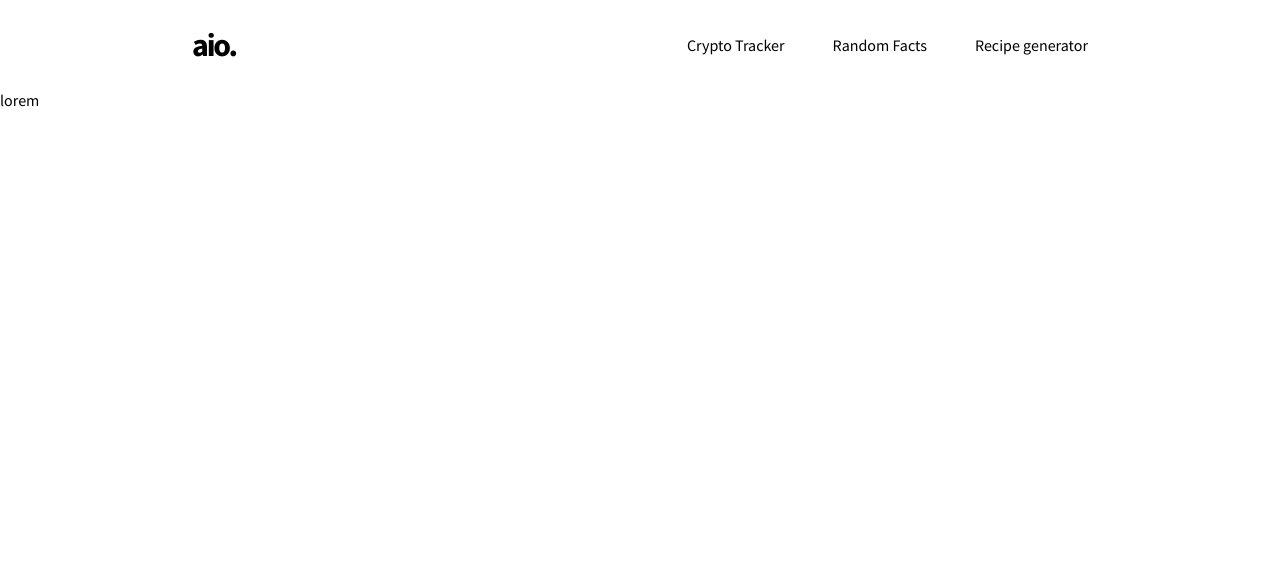
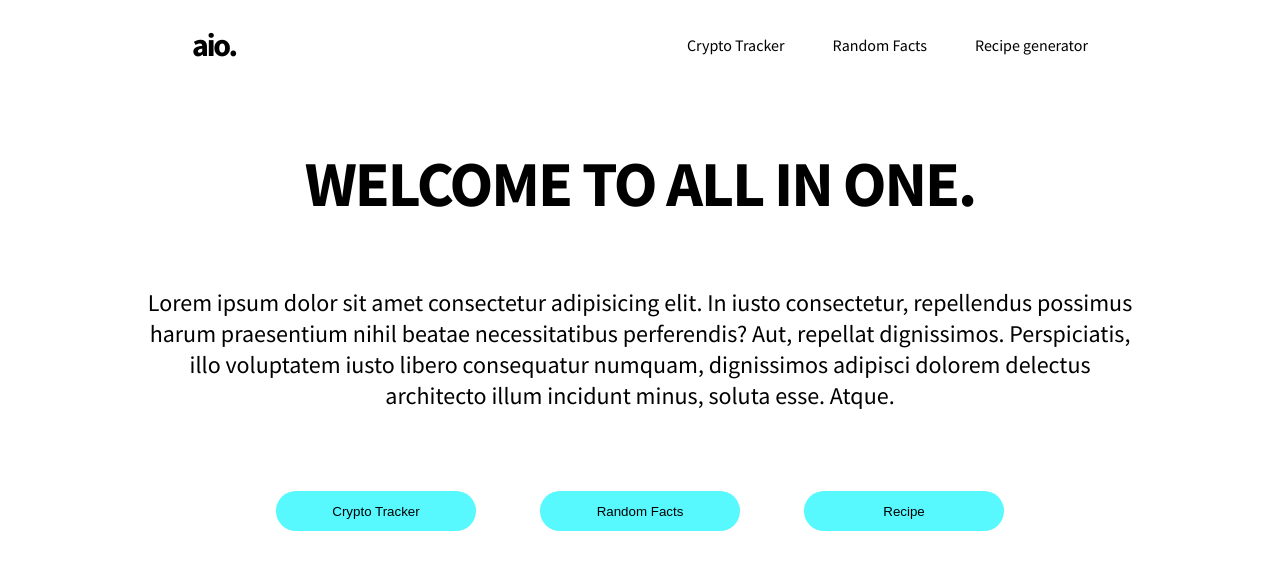
Before and after one commit to RainergrenOscar/All-in-ONE, a React (Create React App) app: page / in a window 1280 px wide. Shown: the top 570 px of the page. Built offline with nearby package versions, Linux system fonts and the light colour scheme.

Commit message:
created landingpage and cryptofetch

```diff
--- a/src/components/Landingpage.js
+++ b/src/components/Landingpage.js
@@ -1,7 +1,20 @@
 import React from 'react';
+import { Link } from 'react-router-dom';
+import "./Landingpage.scss"
 
 const Landingpage = () => {
-  return <div>lorem</div>;
+  return (
+    <section className='landingsection'>
+      <div className='landingsection__container'>
+      <h1> WELCOME TO ALL IN ONE.</h1>
+      <p>Lorem ipsum dolor sit amet consectetur adipisicing elit. In iusto consectetur, repellendus possimus harum praesentium nihil beatae necessitatibus perferendis? Aut, repellat dignissimos. Perspiciatis, illo voluptatem iusto libero consequatur numquam, dignissimos adipisci dolorem delectus architecto illum incidunt minus, soluta esse. Atque.</p>
+      <div className='landingsection__container__links'>
+        <Link to="/cryptotrackerapi"><button>Crypto Tracker</button></Link>
+        <Link to="/randomfactsapi"><button>Random Facts</button></Link>
+        <Link to="/recipeapi"><button>Recipe</button></Link>
+        </div>
+      </div>
+  </section>)
 };
 
 export default Landingpage;
--- a/src/components/Landingpage.scss
+++ b/src/components/Landingpage.scss
@@ -0,0 +1,38 @@
+.landingsection {
+  width: 100%;
+  height: 90vh;
+  display: flex;
+  justify-content: center;
+  &__container {
+    width: 1000px;
+    text-align: center;
+    h1 {
+      font-size: 4rem;
+      letter-spacing: -2px;
+      margin-bottom: 4rem;
+    }
+    p {
+      font-size: 1.5rem;
+      margin-bottom: 5rem;
+    }
+    &__links {
+      width: 100%;
+
+      button {
+        height: 40px;
+        width: 200px;
+        border: none;
+        margin: 0 2rem;
+        background-color: rgb(87, 249, 255);
+        border-radius: 20px;
+        cursor: pointer;
+        transition: all 0.3s ease;
+        position: relative;
+        &:hover {
+          background-color: rgb(0, 183, 255);
+          top: -0.5rem;
+        }
+      }
+    }
+  }
+}
--- a/src/components/apis/CryptoTrackerApi.js
+++ b/src/components/apis/CryptoTrackerApi.js
@@ -1,7 +1,29 @@
 import React from 'react';
+import "./CryptoTrackerApi.scss"
 
 const CryptoTrackerApi = () => {
-  return <div>Crypto tracker</div>;
+  return (
+    <section className='cSection'>
+      <div className="cSection__container">
+        <div className="cSection__container__split">
+          <div className="cSection__container__split__left">
+            <h1>Crypto Tracker</h1>
+            <p>Lorem, ipsum dolor sit amet consectetur adipisic Lorem ipsum dolor sit amet consectetur adipisicing elit. Tenetur iure omnis impedit obcaecati dignissimos labore quam voluptate necessitatibus repellendus reiciendis!ing elit. Hic, ea.</p>
+          </div>
+          <div className="cSection__container__split__right">
+            <div className="content">
+            <input type="text" />
+            </div>
+          </div>
+        </div>
+      </div>
+
+    </section>
+
+
+
+
+  );
 };
 
 export default CryptoTrackerApi;
--- /dev/null
+++ b/src/components/apis/CryptoTrackerApi.scss
@@ -0,0 +1,36 @@
+.cSection {
+  width: 100%;
+  height: 90vh;
+  display: flex;
+  justify-content: center;
+  &__container {
+    width: 1400px;
+    &__split {
+      display: grid;
+      grid-template-columns: 1fr 1fr;
+      &__left {
+        display: flex;
+        flex-direction: column;
+        justify-content: center;
+        margin-right: 2rem;
+        h1 {
+          font-size: 3rem;
+          margin-bottom: 0;
+          color: rgb(41, 41, 41);
+        }
+        p {
+          color: #bdbdbd;
+        }
+      }
+      &__right {
+        height: 50rem;
+        margin-left: 2rem;
+        border: 2px solid rgb(235, 235, 235);
+        .content {
+          padding-left: 6rem;
+          padding-top: 4rem;
+        }
+      }
+    }
+  }
+}
```
